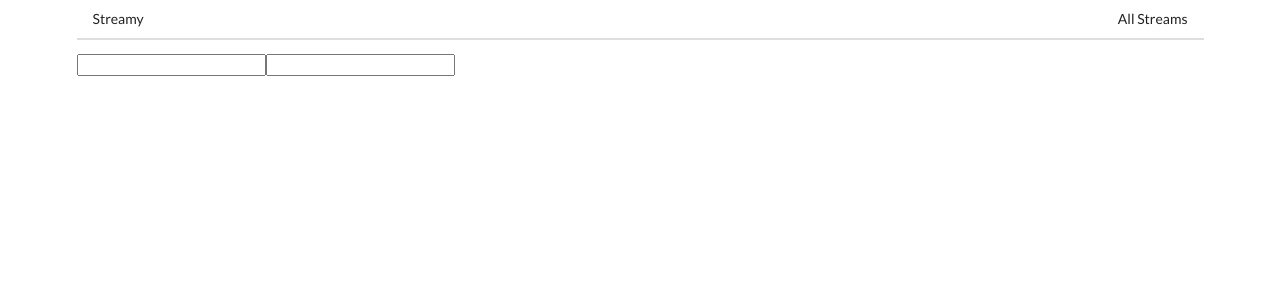
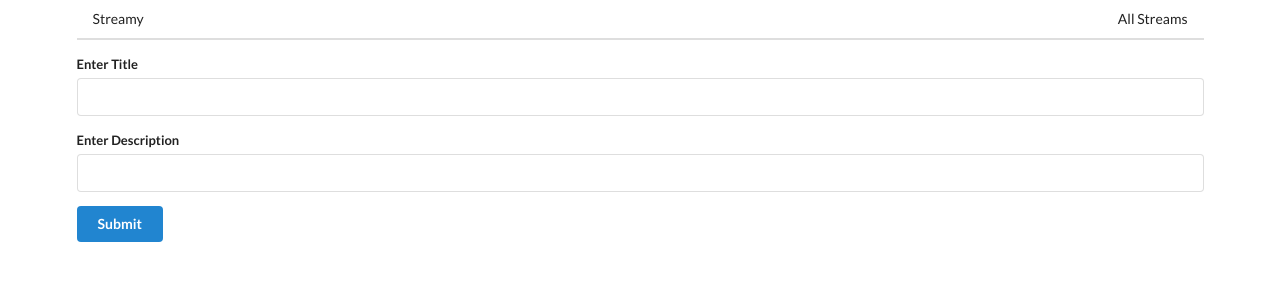
Before and after one commit to TestardR/React-Redux-StreamingApp, a React (Create React App) app in the folder client/: page /streams/new in a window 1280 px wide. Shown: the top 300 px of the page. Built offline with nearby package versions, Linux system fonts and the light colour scheme.

Commit message:
handling submission

```diff
--- a/client/src/components/StreamCreate.js
+++ b/client/src/components/StreamCreate.js
@@ -2,18 +2,34 @@ import React, { Component } from 'react';
 import { Field, reduxForm } from 'redux-form';
 
 class StreamCreate extends Component {
-  renderInput(formProps) {
-    // we could have destructured {input}
+  renderInput({ input, label }) {
     // console.log(formProps);
-    return <input {...formProps.input} />;
+    return (
+      <div className="field">
+        <label>{label}</label>
+        <input {...input} />
+      </div>
+    );
+  }
+
+  onSubmit(formValues) {
+    console.log(formValues);
   }
 
   render() {
     // console.log(this.props);
     return (
-      <form>
-        <Field name="title" component={this.renderInput} />
-        <Field name="description" component={this.renderInput} />
+      <form
+        onSubmit={this.props.handleSubmit(this.onSubmit)}
+        className="ui form"
+      >
+        <Field name="title" component={this.renderInput} label="Enter Title" />
+        <Field
+          name="description"
+          component={this.renderInput}
+          label="Enter Description"
+        />
+        <button className="ui button primary">Submit</button>
       </form>
     );
   }
```
